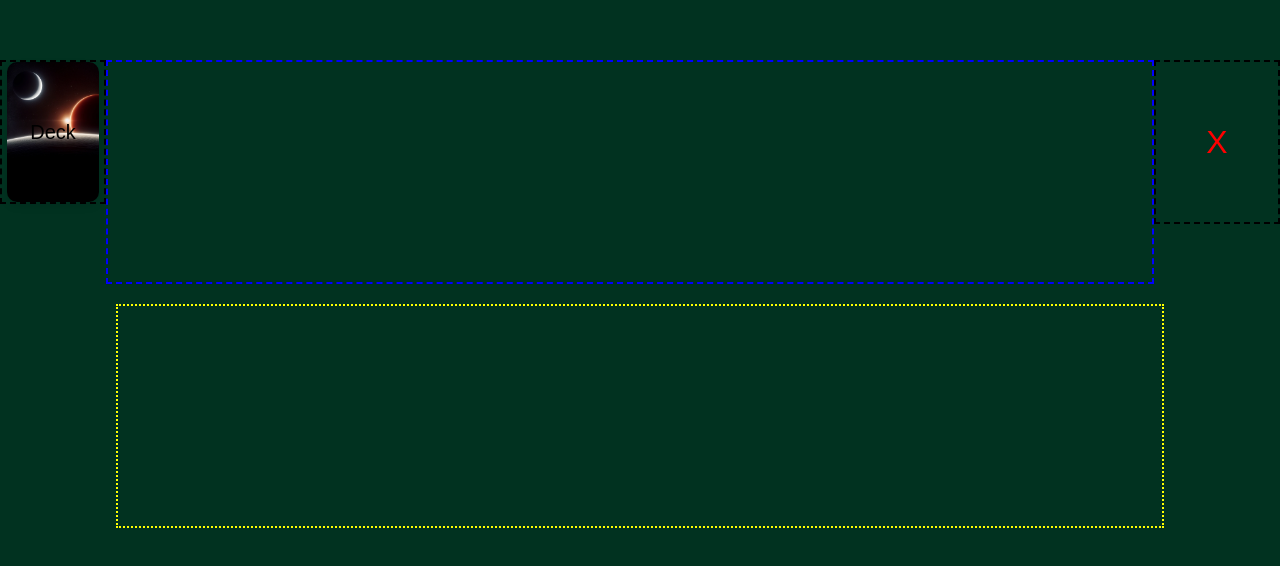
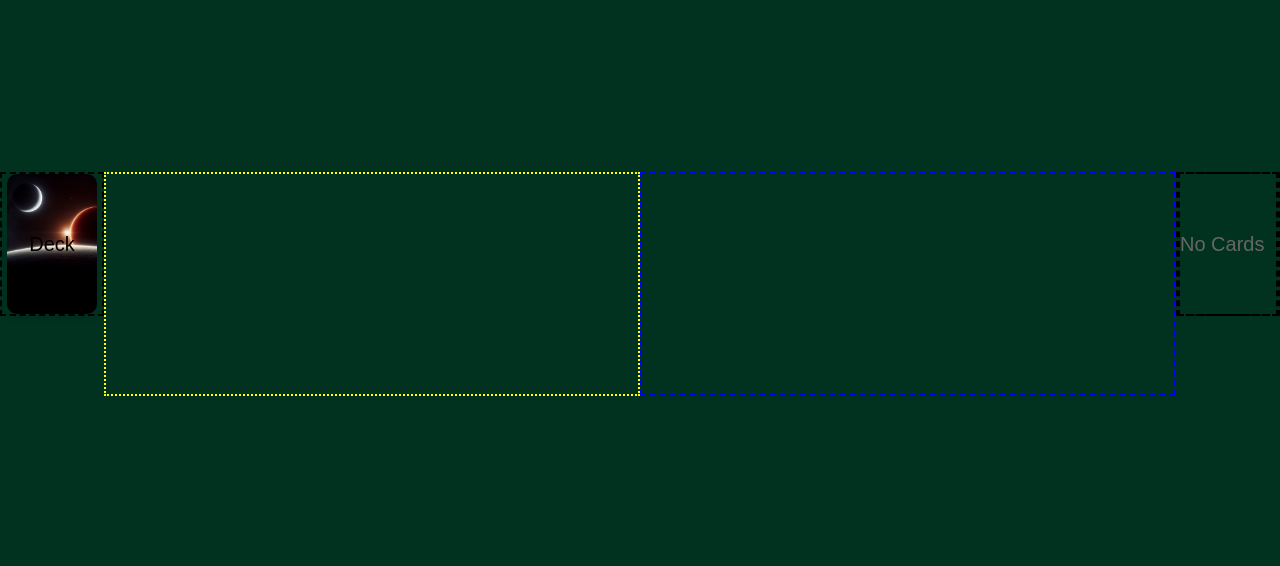
Before and after one commit to dallingordon/SouthernRealms, a React (Create React App) app in the folder client/: page / in a window 1280 px wide. Shown: the part 116-682 px from the top of the page. Built offline with nearby package versions, Linux system fonts and the light colour scheme.

Commit message:
about to fix play area

```diff
--- a/client/src/App.css
+++ b/client/src/App.css
@@ -52,26 +52,50 @@ body, html {
 
 
 
+/* Common styles for piles (deck, discard) */
 .pile {
-  flex: 1; /* Allow these components to grow as needed */
+  position: relative;
+  width: 100px; /* Fixed width to ensure consistency */
+  height: 140px; /* Fixed height to match card size */
+  border: 2px dashed black; /* Style for piles */
   display: flex;
   justify-content: center;
   align-items: center;
-  width: 100px; /* Set a fixed width */
-  height: 140px; /* Set a fixed height */
-  border: 2px dashed black; /* Style for empty discard pile */
+  background-color: transparent;
 
 }
 
-.empty-discard {
-  width: 100%;
-  height: 100%;
+/* Specific adjustments if needed for discard pile, remove if using common .pile */
+.discard-pile {
+  /* Inherits all styles from .pile, add any specific overrides or additions here */
+}
+
+.card-in-discard {
+  position: absolute;
+  width: 100%; /* Full width of the pile */
+  height: 100%; /* Full height of the pile */
+  top: 0;
+  left: 0;
   display: flex;
   justify-content: center;
   align-items: center;
-  font-size: 32px; /* Large font size for the X */
-  color: red; /* Red color for the X */
+  transition: all 0.2s ease-in-out; /* Smooth transition for stacking animation */
 }
+
+.empty-discard {
+  position: absolute;
+  top: 50%;
+  transform: translateY(-50%);
+  color: #666; /* Color for empty discard text */
+  font-size: 20px; /* Font size for visibility */
+  text-align: center; /* Center the text horizontally */
+}
+
+/* Styles for the deck pile if distinct styles are needed */
+.deck-pile {
+  /* Add specific styles for the deck here if different from .pile */
+}
+
 
 
 .play-area, .hand {
--- a/client/src/App.js
+++ b/client/src/App.js
@@ -3,7 +3,6 @@ import Deck from './components/Deck';
 import Hand from './components/Hand';
 import PlayArea from './components/PlayArea';
 import DiscardPile from './components/DiscardPile';
-import Card from './components/Card';  // Import Card component
 import { DndProvider } from 'react-dnd';
 import { HTML5Backend } from 'react-dnd-html5-backend';
 import './App.css';
@@ -11,33 +10,48 @@ import './App.css';
 function App() {
   const initialDeck = Array.from({ length: 50 }, (_, i) => ({
     id: `Card${i + 1}`,
-    text: `Card ${i + 1}`
+    text: `Card ${i + 1}`,
+    source: 'deck' // Initialize all cards in the deck with 'deck' as the source
   }));
-  /* console.log(initialDeck); */
-  const [deck, setDeck] = useState(initialDeck);
-  const [hand, setHand] = useState([]);
-  const [discard, setDiscard] = useState([]);
-  const [playArea, setPlayArea] = useState([]);
 
+  const [state, setState] = useState({
+    deck: initialDeck,
+    hand: [],
+    playArea: [],
+    discard: []
+  });
+
+  // Function to draw a card from the deck and add to the hand
   const drawCard = () => {
-    if (deck.length > 0) {
-      const newCard = deck[0];
-      /* console.log(newCard); works */
-      const newDeck = deck.slice(1);
-      setDeck(newDeck);
-      setHand([...hand, newCard]);
-
+    if (state.deck.length > 0) {
+      const newCard = { ...state.deck[0], source: 'hand' }; // Set the source to 'hand' when drawing
+      const newDeck = state.deck.slice(1);
+      setState(prevState => ({
+        ...prevState,
+        deck: newDeck,
+        hand: [...prevState.hand, newCard]
+      }));
     }
   };
 
-  const handleDropToDiscard = (item) => {
-    setDiscard([...discard, item]);
-    setHand(hand.filter(card => card !== item.id));
-  };
+  // Generalized function to move cards between areas
+  const moveCard = (cardId, target) => {
+    const sourceAreas = ['deck', 'hand', 'playArea', 'discard'];
+    const source = sourceAreas.find(area => state[area].some(card => card.id === cardId));
 
-  const handleDropToPlayArea = (item) => {
-    setPlayArea([...playArea, item]); // Add the card to the play area
-    setHand(hand.filter(card => card !== item.id)); // Remove from hand
+    if (!source || source === target) return; // Exit if no source found or source and target are the same
+
+    const cardIndex = state[source].findIndex(card => card.id === cardId);
+    if (cardIndex === -1) return; // Exit if card is not found
+
+    let card = { ...state[source][cardIndex], source: target }; // Update the card's source to the new area
+
+    // Update state to move card from source to target
+    setState(prevState => ({
+      ...prevState,
+      [source]: prevState[source].filter((_, index) => index !== cardIndex),
+      [target]: [...prevState[target], card]
+    }));
   };
 
   return (
@@ -45,14 +59,10 @@ function App() {
       <div className="App">
         <div className="game-area">
           <Deck onDraw={drawCard} />
-          <PlayArea cards={playArea.map(card =>
-            <Card  id={card.id} text={card.text} onMoveCard={handleDropToPlayArea} />
-          )} />
-          <DiscardPile cards={discard.map(card =>
-            <Card id={card.id} text={card.text} onMoveCard={handleDropToDiscard} />
-          )} />
+          <Hand cards={state.hand} moveCard={(cardId) => moveCard(cardId, 'hand')} />
+          <PlayArea cards={state.playArea} moveCard={(cardId) => moveCard(cardId, 'playArea')} />
+          <DiscardPile cards={state.discard} moveCard={(cardId) => moveCard(cardId, 'discard')} />
         </div>
-        <Hand cards={hand} setCards={setHand} />
       </div>
     </DndProvider>
   );
--- a/client/src/components/Card.js
+++ b/client/src/components/Card.js
@@ -1,37 +1,23 @@
-// Card.js
 import React from 'react';
-import { useDrag, useDrop } from 'react-dnd';
+import { useDrag } from 'react-dnd';
 
-const Card = ({ id, text, onMoveCard }) => {
-
+const Card = ({ id, text, onMoveCard, source }) => {
   const [{ isDragging }, drag] = useDrag(() => ({
     type: "card",
-    item: { id },
-    collect: (monitor) => ({
+    item: { id, type: "card", source }, // Add 'source' to the drag item
+    collect: monitor => ({
       isDragging: !!monitor.isDragging(),
     }),
   }));
 
-  const [{ isOver }, drop] = useDrop({
-    accept: "card",
-    hover: (item, monitor) => {
-      if (item.id !== id) {
-        onMoveCard(item.id, id);
-      }
-    },
-    collect: monitor => ({
-      isOver: !!monitor.isOver(),
-    }),
-  });
-
   const style = {
     opacity: isDragging ? 0.5 : 1,
-    cursor: 'grab',
+    cursor: 'move', // Change cursor to indicate move
   };
 
   return (
-    <div ref={(node) => drag(drop(node))} className="card card-face-up" style={style}>
-      {text}
+    <div ref={drag} className="card card-face-up" style={style}>
+      {text}{source}
     </div>
   );
 };
--- a/client/src/components/DiscardPile.js
+++ b/client/src/components/DiscardPile.js
@@ -1,38 +1,40 @@
 import React from 'react';
 import { useDrop } from 'react-dnd';
+import Card from './Card';
 
-function DiscardPile({ cards, onDrop }) {
+function DiscardPile({ cards, moveCard }) {
   const [{ isOver }, drop] = useDrop({
     accept: 'card',
-    drop: (item) => onDrop(item),
+    drop: (item) => {
+      moveCard(item.id, item.source, 'discard');
+    },
     collect: monitor => ({
       isOver: !!monitor.isOver(),
     }),
   });
 
-  // Define the style conditionally based on isOver
   const style = {
-    backgroundColor: isOver ? 'rgba(0, 0, 0, 0.15)' : 'transparent', // Darkens background when a card is over the pile
-    padding: '10px', // Ensures padding around the cards
-    width: '100%', // Ensures the drop area is visually defined
-    height: '140px', // Consistent height
-    display: 'flex', // Allows card layout within the pile
-    justifyContent: 'center', // Center cards horizontally
-    alignItems: 'center', // Center cards vertically
-    border: '2px dashed black', // Styling for the discard pile border
+    backgroundColor: isOver ? 'rgba(0, 0, 0, 0.15)' : 'transparent',
+    position: 'relative', // Ensure stacking context
+    width: '100px', // Adjust width to fit one card
+    height: '140px', // Adjust height to fit one card
+    overflow: 'hidden', // Prevent cards from overflowing the boundary
+    border: '2px dashed black'
   };
 
   return (
-    <div ref={drop} className="pile" style={style}>
+    <div class="pile">
+      <div ref={drop} className="discard-pile" style={style}>
         {cards.length > 0 ? (
           cards.map((card, index) => (
-          <div key={index} className="card card-face-down">
-            {/* Optionally, you can display text or nothing */}
+            <div key={card.id} className="card-in-discard" style={{ zIndex: cards.length - index }}>
+              <Card id={card.id} text={card.text} onMoveCard={moveCard} source="discard" />
             </div>
           ))
         ) : (
-        <div className="empty-discard">X</div>
+          <div className="empty-discard">No Cards</div>
         )}
+      </div>
     </div>
   );
 }
```
Lines whose indentation alone changed are shown as unchanged.
